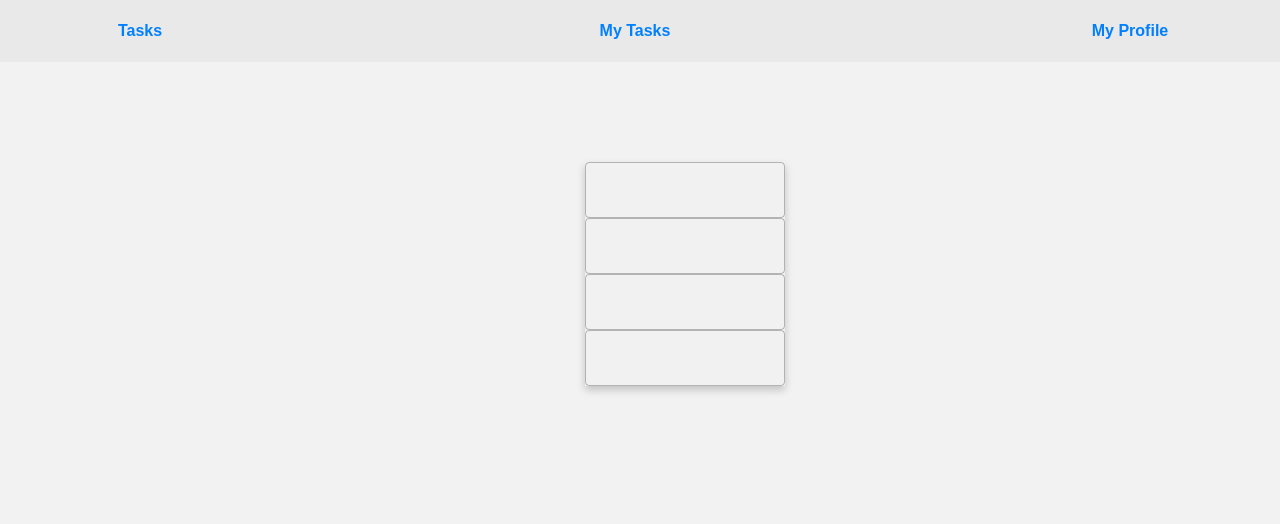
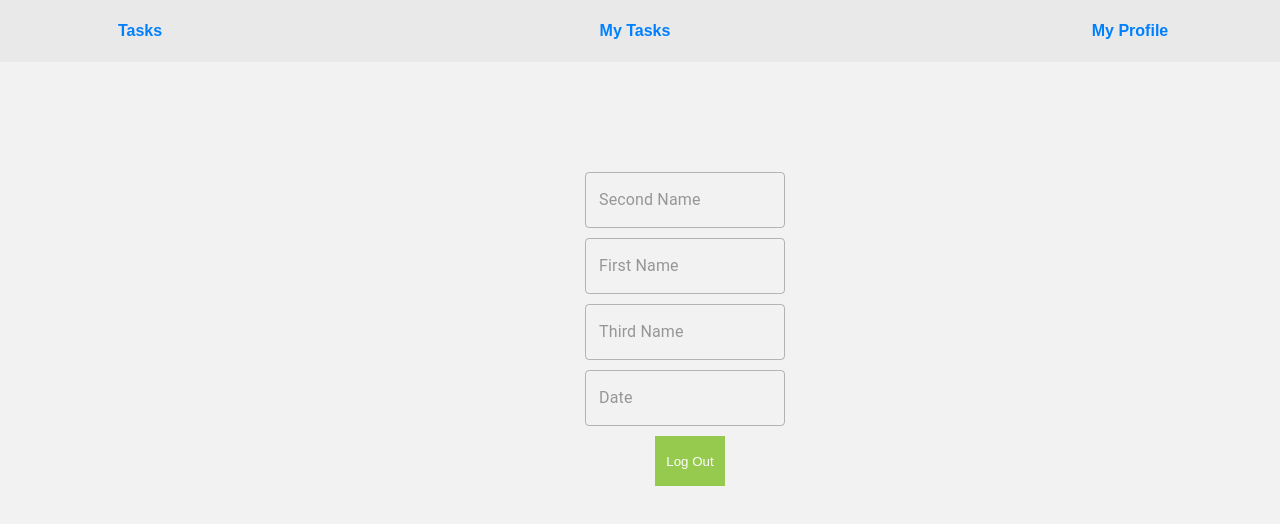
Before and after one commit to DigitalLeagueFS/ChixPix2-Front, a React (Create React App) app: page /profile in a window 1280 px wide. Shown: the top 524 px of the page. Built offline with nearby package versions, Linux system fonts and the light colour scheme; no server answers.

Commit message:
LogOut btn was made

```diff
--- /dev/null
+++ b/src/Form/FormPropsTextField.js
@@ -0,0 +1,21 @@
+import TextField from "@material-ui/core/TextField";
+import React from "react";
+
+let FormPropsTextField = function (props,label_form) {
+    return(
+        <TextField
+            id="outlined-disabled"
+            disabled
+            label={label_form}
+            value={props}
+            style={
+                {
+                    marginTop: 10,
+                }
+            }
+            variant="outlined"
+        />
+    )
+}
+
+export default FormPropsTextField;
--- a/src/Profile/Profile.css
+++ b/src/Profile/Profile.css
@@ -10,12 +10,25 @@ body{
     flex-direction: column;
 }
 .card{
-    box-shadow: 0 4px 8px 0 rgba(0,0,0,0.2);
-    background-color: #f1f1f1;
     max-width: 200px;
     max-height: 500px;
     margin-left: 585px;
     margin-top: 100px;
     box-sizing: border-box;
+}
 
+.logout-btn {
+    background-color: rgb(140,198,62);
+    color: white;
+    height: 50px;
+    margin: 10px 0px 0px 70px;
+    border: none;
+    cursor: pointer;
+    opacity: 0.9;
+    width: 70px;
+    outline: none;
 }
+
+.logout-btn:hover {
+    opacity:1;
+}
--- a/src/Profile/Profile.js
+++ b/src/Profile/Profile.js
@@ -1,28 +1,9 @@
 import React from "react";
 import Request from "../Requests";
 import "./Profile.css";
-import TextField from '@material-ui/core/TextField';
-import { makeStyles } from '@material-ui/core/styles';
+import FormPropsTextField from "../Form/FormPropsTextField";
 
-const useStyles = makeStyles(theme => ({
-    root: {
-        '& .MuiTextField-root': {
-            margin: theme.spacing(3),
-            width: 200,
-        },
-    },
-}));
 
-let FormPropsTextField = function (props) {
-    return(
-        <TextField
-            id="outlined-disabled"
-            disabled
-            value={props}
-            variant="outlined"
-        />
-    )
-}
 
 class UserInfo extends React.Component{
     constructor(props) {
@@ -46,21 +27,28 @@ class UserInfo extends React.Component{
                 });
             })
     }
+    logOut() {
+        localStorage.clear();
+        window.location.href = '/';
+    }
     render() {
         return(
             <div className={'box'}>
                 <div className={'card'}>
                     <div>
-                        {FormPropsTextField(this.state.secondName)}
+                        {FormPropsTextField(this.state.secondName,'Second Name')}
                     </div>
                     <div>
-                        {FormPropsTextField(this.state.firstName)}
+                        {FormPropsTextField(this.state.firstName, 'First Name')}
                     </div>
                     <div>
-                        {FormPropsTextField(this.state.thirdName)}
+                        {FormPropsTextField(this.state.thirdName,'Third Name')}
                     </div>
                     <div>
-                        {FormPropsTextField(this.state.date)}
+                        {FormPropsTextField(this.state.date,'Date')}
+                    </div>
+                    <div>
+                        <button type={'submit'} className={'logout-btn'} onClick={this.logOut}>Log Out</button>
                     </div>
                 </div>
             </div>
```
